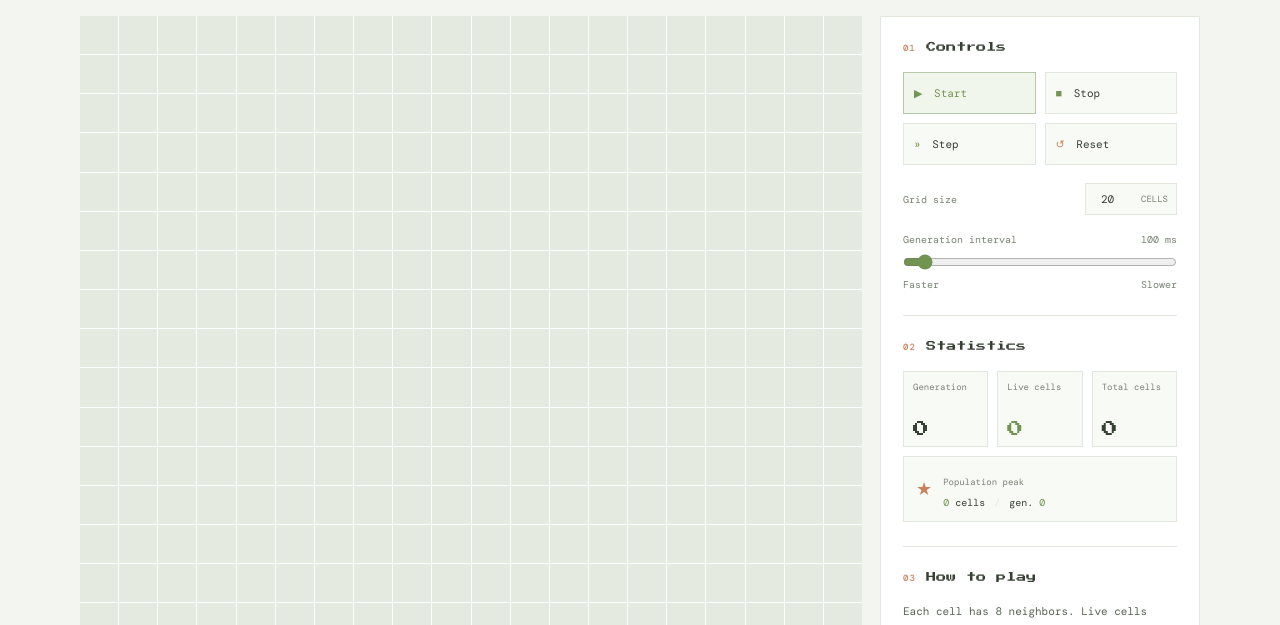
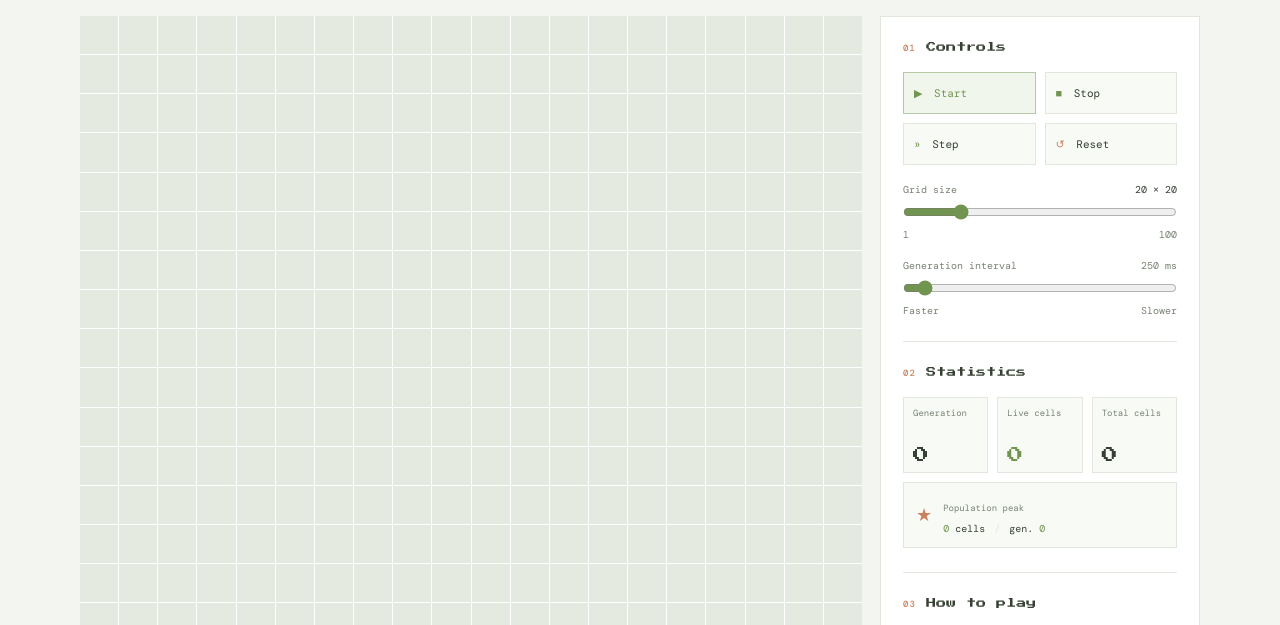
Before and after one commit to andpia/game-of-life, a plain HTML site: page index.html in a window 1280 px wide. Shown: the part 118-743 px from the top of the page. Drawn offline with nearby package versions, Linux system fonts and the light colour scheme.

Commit message:
Refactor grid size control to use a range input

```diff
--- a/index.html
+++ b/index.html
@@ -35,13 +35,15 @@
 						<button class="control-button" id="step-button" type="button"><span aria-hidden="true">»</span> Step</button>
 						<button class="control-button button-reset" id="reset-button" type="button"><span aria-hidden="true">↺</span> Reset</button>
 					</div>
-					<label class="size-control" for="size-input">
-						<span>Grid size</span>
-						<span class="input-wrap"><input type="number" id="size-input" name="grid-size" min="1" max="100" value="20"><span>CELLS</span></span>
-					</label>
+					<div class="size-control">
+						<label for="size-input">Grid size</label>
+						<output id="size-output" for="size-input">20 × 20</output>
+						<input type="range" id="size-input" name="grid-size" min="1" max="100" step="1" value="20">
+						<span>1</span><span>100</span>
+					</div>
 					<div class="speed-control">
 						<label for="speed-input">Generation interval</label>
-						<output id="speed-output" for="speed-input">100 ms</output>
+						<output id="speed-output" for="speed-input">250 ms</output>
 						<input type="range" id="speed-input" name="generation-interval" min="50" max="1000" step="50" value="100">
 						<span>Faster</span><span>Slower</span>
 					</div>
--- a/script.js
+++ b/script.js
@@ -9,6 +9,7 @@ const stepButton = document.querySelector("#step-button");
 const resetButton = document.querySelector("#reset-button");
 const generationOutput = document.querySelector("#generation-output");
 const sizeInput = document.querySelector("#size-input");
+const sizeOutput = document.querySelector("#size-output");
 const speedInput = document.querySelector("#speed-input");
 const speedOutput = document.querySelector("#speed-output");
 const board = document.querySelector("#board");
@@ -383,6 +384,10 @@ function handleSizeChange() {
 	}
 }
 
+function updateSizeOutput() {
+	sizeOutput.textContent = `${sizeInput.value} × ${sizeInput.value}`;
+}
+
 function handleSpeedChange() {
 	speedOutput.textContent = `${speedInput.value} ms`;
 	if (runIntervalId !== null) {
@@ -408,11 +413,13 @@ function handleBoardClick(event) {
  * Initialize
  */
 createBoard();
+updateSizeOutput();
 
 startButton.addEventListener("click", handleStartClick);
 stopButton.addEventListener("click", handleStopClick);
 stepButton.addEventListener("click", handleStepClick);
 resetButton.addEventListener("click", handleResetClick);
+sizeInput.addEventListener("input", updateSizeOutput);
 sizeInput.addEventListener("change", handleSizeChange);
 speedInput.addEventListener("input", handleSpeedChange);
 for (const button of patternButtons) {
--- a/style.css
+++ b/style.css
@@ -235,41 +235,7 @@ h1 span {
 	color: var(--color-orange);
 }
 
-.size-control {
-	display: flex;
-	align-items: center;
-	justify-content: space-between;
-	gap: 10px;
-	margin-top: 18px;
-	color: var(--color-muted);
-	font-size: 10px;
-}
-
-.input-wrap {
-	display: flex;
-	align-items: center;
-	gap: 5px;
-	padding: 0 8px;
-	border: 1px solid var(--color-line);
-	background: var(--color-panel-raised);
-	color: var(--color-muted);
-}
-
-.input-wrap input {
-	width: 42px;
-	padding: 8px 0;
-	border: 0;
-	outline: 0;
-	background: transparent;
-	color: var(--color-text);
-	font-size: 11px;
-	text-align: center;
-}
-
-.input-wrap span {
-	font-size: 9px;
-}
-
+.size-control,
 .speed-control {
 	display: grid;
 	grid-template-columns: 1fr auto;
@@ -279,6 +245,11 @@ h1 span {
 	font-size: 10px;
 }
 
+.size-control output {
+	color: var(--color-text);
+}
+
+.size-control input,
 .speed-control input {
 	width: 100%;
 	grid-column: 1 / -1;
@@ -286,6 +257,7 @@ h1 span {
 	accent-color: var(--color-lime);
 }
 
+.size-control span:last-child,
 .speed-control span:last-child {
 	text-align: right;
 }
```
